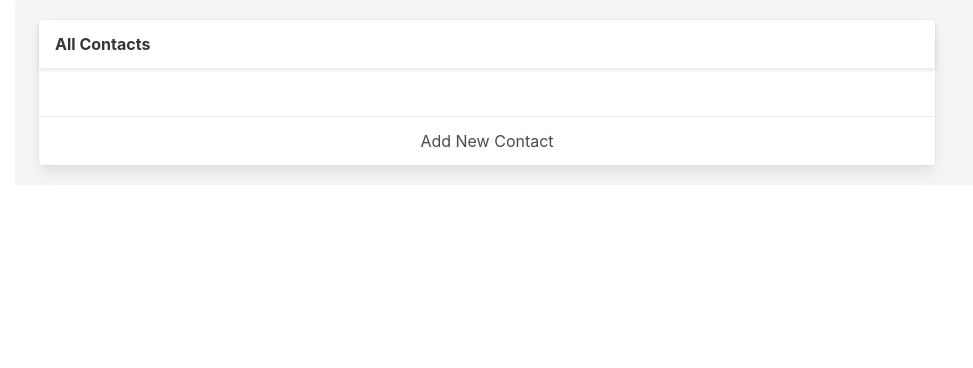
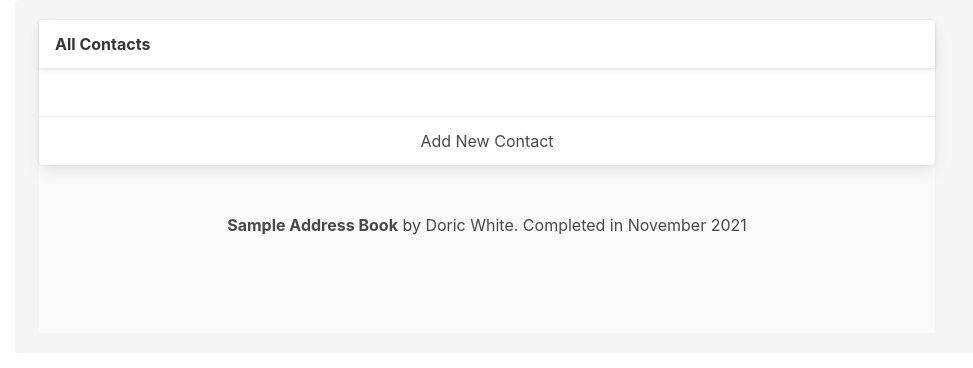
Before and after one commit to doricwhite/address_book, a Node server app: page /address-book/index in a window 1280 px wide. Shown: the top 368 px of the page, without its empty margins (145-1118 px from the left). Run offline with Node 20, Linux system fonts and the light colour scheme; data that the repository does not hold is empty; some libraries are stand-ins or nearby versions.

Commit message:
Add README.md file and page footer.

```diff
--- a/app.js
+++ b/app.js
@@ -104,5 +104,5 @@ app.delete("/address-book/:id", async (req, res, next) => {
 
 /* LOCALHOST LISTENING PORT */
 app.listen(3000, (req, res) => {
-  console.log("Runnging port running successfully");
+  console.log("Localhost Port 3000 Running Successfully");
 });
--- a/views/layout/boilerplate.ejs
+++ b/views/layout/boilerplate.ejs
@@ -19,6 +19,17 @@
     <div class="container is-max-desktop">
       <div class="notification">
         <main><%- body %></main>
+
+        <!-- FOOTER -->
+        <footer class="footer">
+          <div class="content has-text-centered">
+            <p>
+              <strong>Sample Address Book</strong> by
+              <a href="https://github.com/doricwhite">Doric White</a>. Completed
+              in November 2021
+            </p>
+          </div>
+        </footer>
       </div>
     </div>
   </body>
```
Also changed, not shown: README.md (added).
